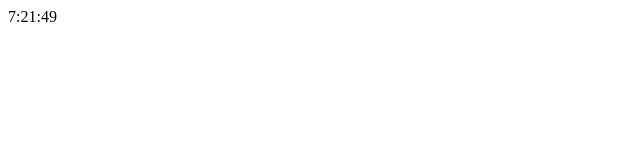
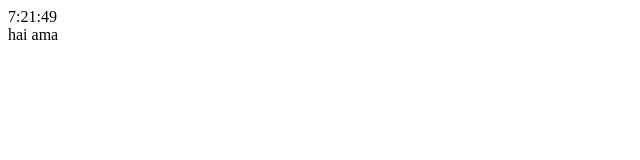
Before and after one commit to musmukandar/musmukandar.github.io, a plain HTML site: page index.html in a window 1280 px wide. Shown: the full height of the page, 0-640 px from the left. Drawn offline with Linux system fonts and the light colour scheme.

Commit message:
nambah tulisan

```diff
--- a/index.html
+++ b/index.html
@@ -19,9 +19,12 @@
 </script>
 </head>
 
+
 <body onload="startTime()">
 
 <div id="txt"></div>
+
+hai ama
 
 </body>
 </html>
```
